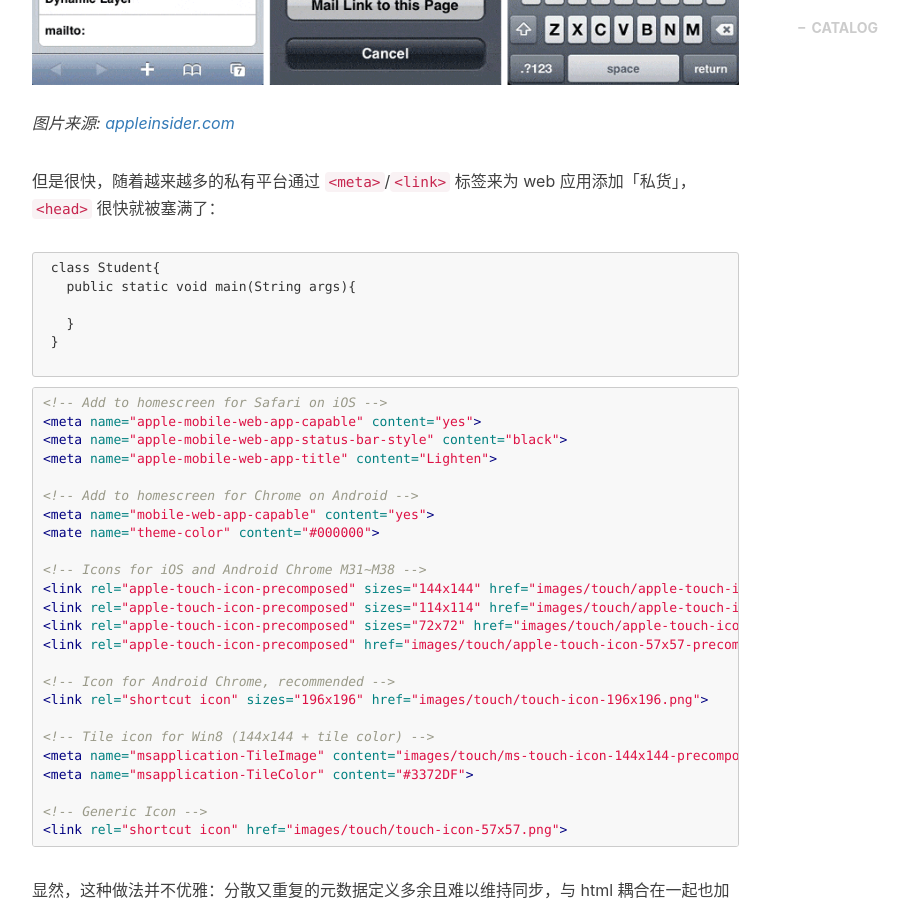
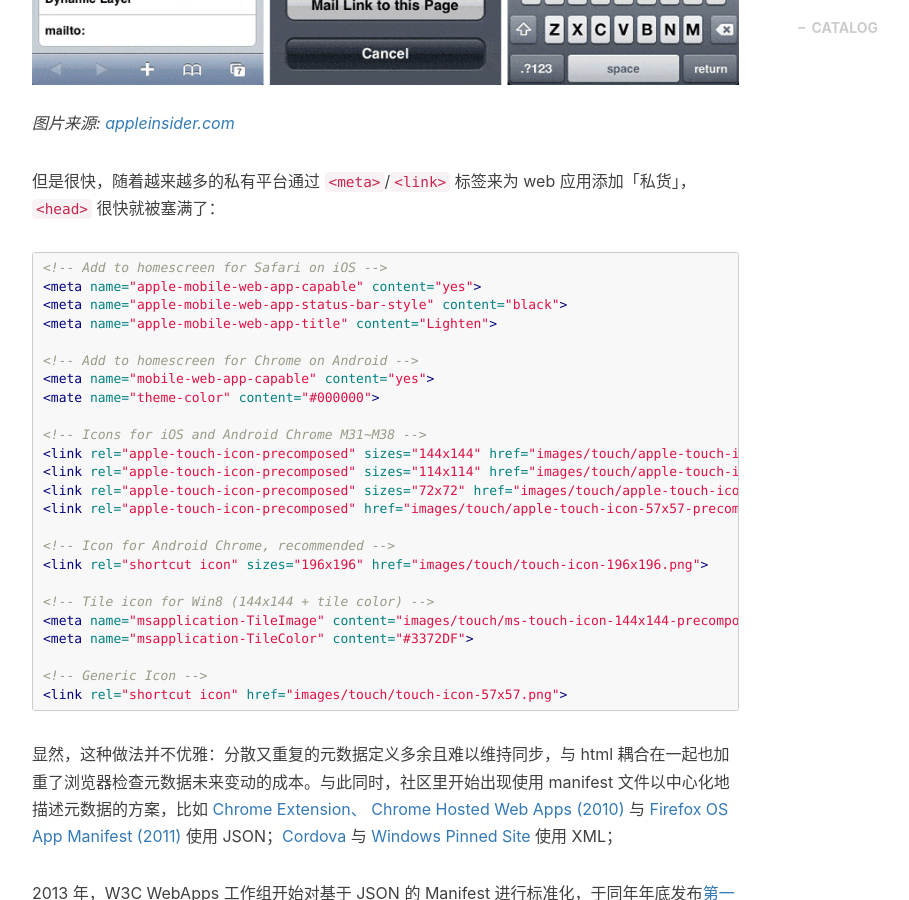
Before and after one commit to Chopp3rrr/Chopp3rrr.github.io, a Jekyll site: the page built from _posts/2017-02-09-nextgen-web-pwa.markdown, in a window 1280 px wide and 900 px high, scrolled down 5067 px. Shown: the whole window, without its empty margins (233-1142 px from the left). Built offline with Jekyll 4.4.1, drawn with Linux system fonts in a browser that asks for light colours; nearby versions of some CDN libraries; comment, search, counter and statistics services are not loaded.

````diff
--- a/_posts/2017-02-09-nextgen-web-pwa.markdown
+++ b/_posts/2017-02-09-nextgen-web-pwa.markdown
@@ -69,14 +69,6 @@ Web App Manifest，即通过一个清单文件向浏览器暴露 web 应用的
 *图片来源: [appleinsider.com][i1]*
 
 但是很快，随着越来越多的私有平台通过 `<meta>`/`<link>` 标签来为 web 应用添加「私货」，`<head>` 很快就被塞满了：
-```html
- class Student{
-   public static void main(String args){
-
-   }
- }
-
-```
 ```html
 <!-- Add to homescreen for Safari on iOS -->
 <meta name="apple-mobile-web-app-capable" content="yes">
````
